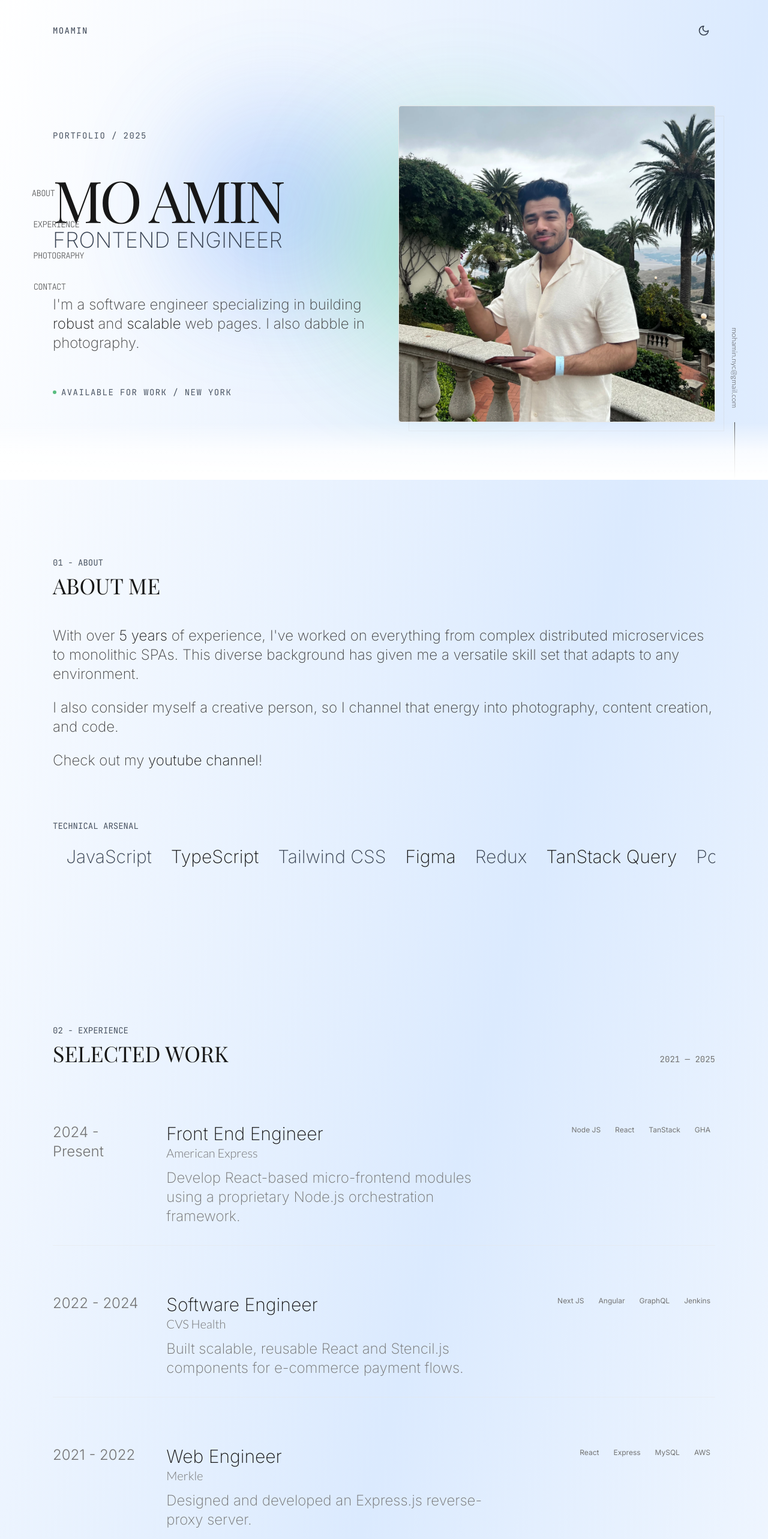
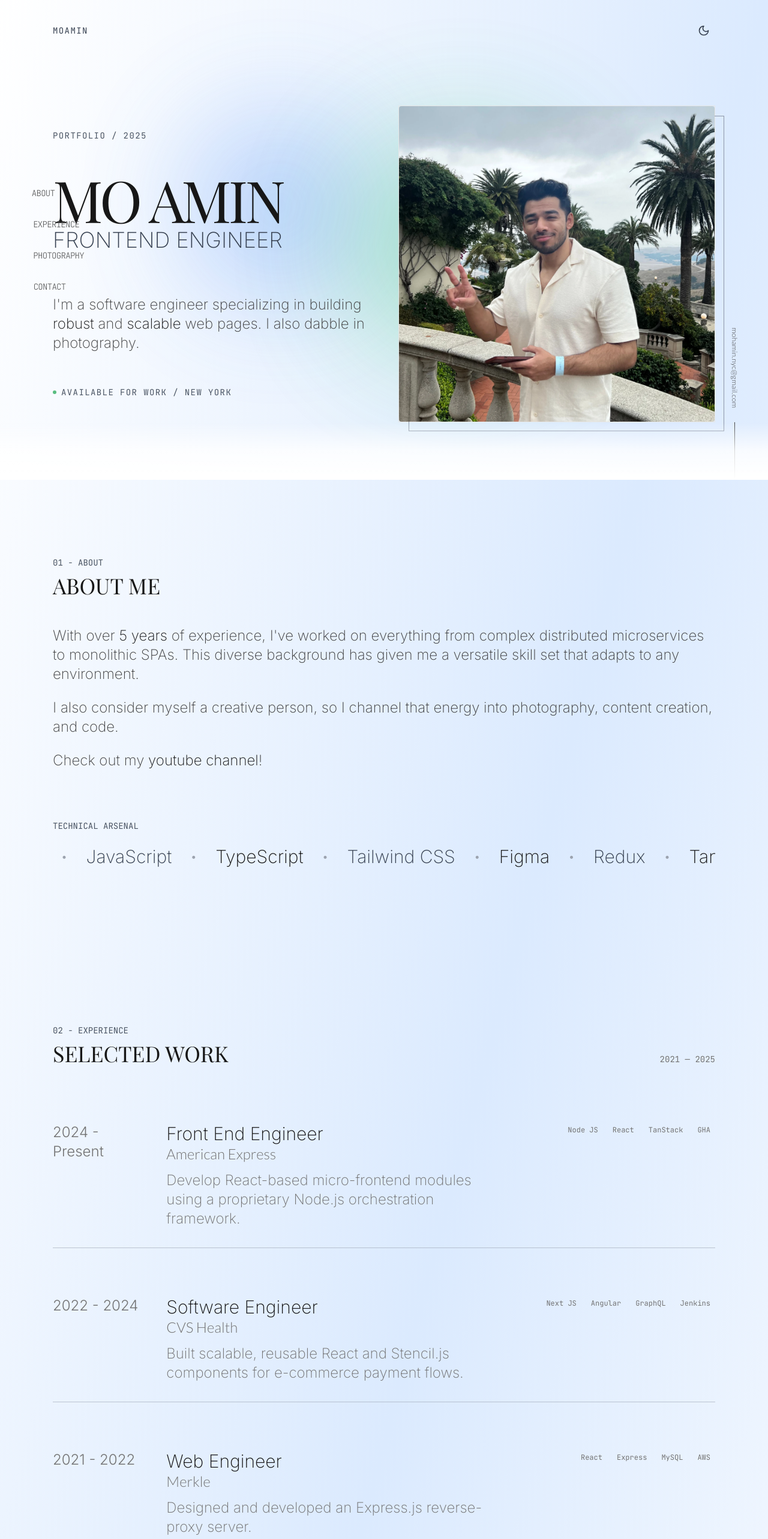
Before and after one commit to moamin95/min-port, a Next.js app: page / in a window 1280 px wide. Shown: the top 2566 px of the page at 60% size. Built offline with nearby package versions, Linux system fonts and the light colour scheme; a web font is replaced by a local one.

Commit message:
small tweaks

```diff
--- a/components/port.tsx
+++ b/components/port.tsx
@@ -311,7 +311,7 @@ const Port: React.FC = () => {
       {/* Hero Section - Full Width */}
       <section
         id="home"
-        className="min-h-screen flex flex-col justify-center pt-24 sm:pt-32 md:pt-20 relative"
+        className="min-h-screen flex flex-col justify-center pt-32 sm:pt-32 md:pt-20 relative"
       >
         <div className="max-w-6xl mx-auto px-6 w-full">
           <div className="grid lg:grid-cols-2 gap-12 items-center relative z-10">
@@ -350,7 +350,7 @@ const Port: React.FC = () => {
                   priority
                 />
               </div>
-              <div className="absolute top-4 left-4 w-full aspect-square border border-gray-300/50 -z-0 transition-transform duration-300 group-hover:translate-x-1 group-hover:translate-y-1"></div>
+              <div className="absolute top-4 left-4 w-full aspect-square border border-gray-500/70 dark:border-gray-300/50 -z-0 transition-transform duration-300 group-hover:translate-x-1 group-hover:translate-y-1"></div>
             </div>
           </div>
         </div>
@@ -395,23 +395,11 @@ const Port: React.FC = () => {
                 </p>
               </div>
 
-              {/* Image - Bottom */}
-              {/* <div className="relative group w-full">
-                <div className="relative z-10 w-full aspect-video rounded transition-all duration-300 overflow-hidden">
-                  <Image
-                    src="/images/orange.jpg"
-                    alt="Orange sunset"
-                    fill
-                    className="object-cover"
-                  />
-                </div>
-                <div className="absolute top-4 left-4 w-full aspect-video border border-gray-300/50 -z-0 transition-transform duration-300 group-hover:translate-x-1 group-hover:translate-y-1"></div>
-              </div> */}
               <div className="space-y-4 mt-8 overflow-hidden">
                 <span className="text-sm font-mono text-gray-600 dark:text-gray-500">TECHNICAL ARSENAL</span>
                 <div className="relative h-12 flex items-center">
                   <motion.div
-                    className="flex gap-8 whitespace-nowrap"
+                    className="flex gap-8 whitespace-nowrap items-center"
                     animate={{
                       x: ["0%", "-50%"],
                     }}
@@ -426,13 +414,15 @@ const Port: React.FC = () => {
                   >
                     {/* Render technologies twice for seamless loop */}
                     {[...technologies, ...technologies].map((tech, idx) => (
+                      <React.Fragment key={idx}>
                         <span
-                        key={idx}
                           className={`text-2xl md:text-3xl font-extralight ${idx % 2 === 0 ? "text-neutral-900 dark:text-white" : "text-gray-700 dark:text-gray-400"
                             }`}
                         >
                           {tech}
                         </span>
+                        <span className="text-gray-400 dark:text-gray-600">•</span>
+                      </React.Fragment>
                     ))}
                   </motion.div>
                 </div>
@@ -453,7 +443,7 @@ const Port: React.FC = () => {
             </div>
             <div className="space-y-8 sm:space-y-12">
               {jobs.map((job: Job, idx: number) => (
-                <div key={idx} className="group grid lg:grid-cols-12 gap-4 sm:gap-8 py-6 sm:py-8 border-b border-border/50 hover:border-border transition-colors duration-500">
+                <div key={idx} className="group grid lg:grid-cols-12 gap-4 sm:gap-8 py-6 sm:py-8 border-b border-gray-400/60 dark:border-border/50 hover:border-gray-600 dark:hover:border-border transition-colors duration-500">
                   <div className="lg:col-span-2">
                     <div className="text-xl sm:text-2xl font-light text-muted-foreground group-hover:text-foreground transition-colors duration-500">
                       {job.range}
@@ -462,7 +452,7 @@ const Port: React.FC = () => {
                   <div className="lg:col-span-6 space-y-3">
                     <div className="leading-6">
                       <h3 className="text-2xl md:text-3xl font-extralight text-foreground">{job.title}</h3>
-                      <div className="font-light font-lato text-lg md:text-xl text-muted-foreground">{job.company}</div>
+                      <div className="font-light font-lato text-xl md:text-2xl text-muted-foreground">{job.company}</div>
                     </div>
                     <p className="text-muted-foreground text-lato font-extralight tracking-normal leading-relaxed text-lg md:text-xl lg:text-2xl lg:max-w-xl">
                       {job.duties[0]}
@@ -472,7 +462,7 @@ const Port: React.FC = () => {
                     {job.tech.map((tech: string) => (
                       <span
                         key={tech}
-                        className="px-2 py-1 text-xs text-muted-foreground rounded group-hover:border-muted-foreground/50 transition-colors duration-500"
+                        className="px-2 py-1 text-xs font-mono text-muted-foreground rounded group-hover:border-muted-foreground/50 transition-colors duration-500"
                       >
                         {tech}
                       </span>
@@ -614,21 +604,21 @@ const Port: React.FC = () => {
                 <Link
                   href="mailto:mohamin.nyc@gmail.com"
                   target="_blank"
-                  className="text-md md:text-lg font-mono text-neutral-900 dark:text-white hover:underline transition-all"
+                  className="text-sm md:text-lg font-mono text-neutral-900 dark:text-white hover:underline transition-all"
                 >
                   Email
                 </Link>
                 <Link
                   href="https://github.com/moamin95"
                   target="_blank"
-                  className="md:text-lg font-mono text-neutral-900 dark:text-white hover:underline transition-all"
+                  className="text-sm md:text-lg font-mono text-neutral-900 dark:text-white hover:underline transition-all"
                 >
                   GitHub
                 </Link>
                 <Link
                   href="https://www.linkedin.com/in/mohammed-amin-13a179215/"
                   target="_blank"
-                  className="md:text-lg font-mono text-neutral-900 dark:text-white hover:underline transition-all"
+                  className="text-sm md:text-lg font-mono text-neutral-900 dark:text-white hover:underline transition-all"
                 >
                   LinkedIn
                 </Link>
```
Lines whose indentation alone changed are shown as unchanged.
